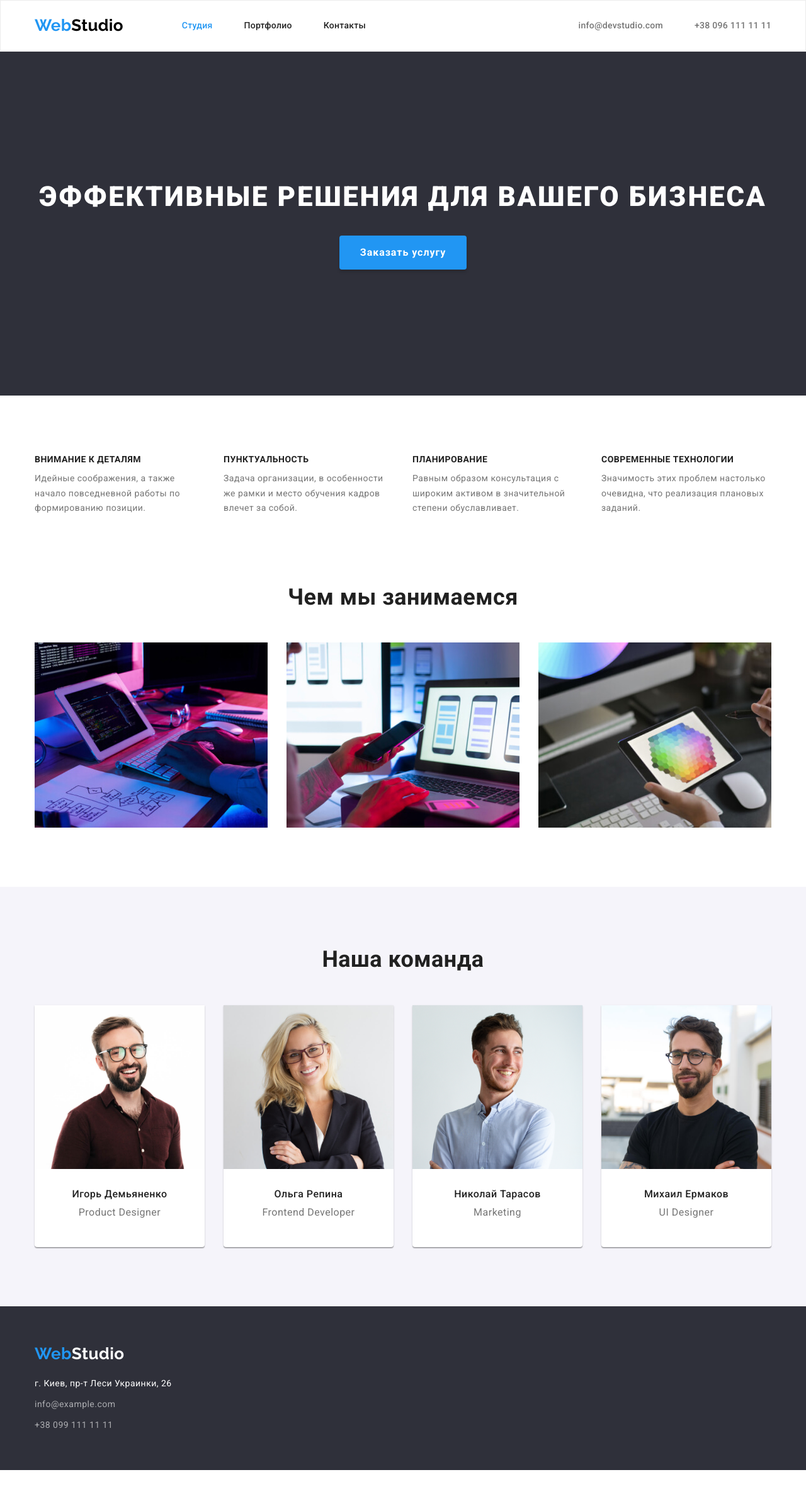
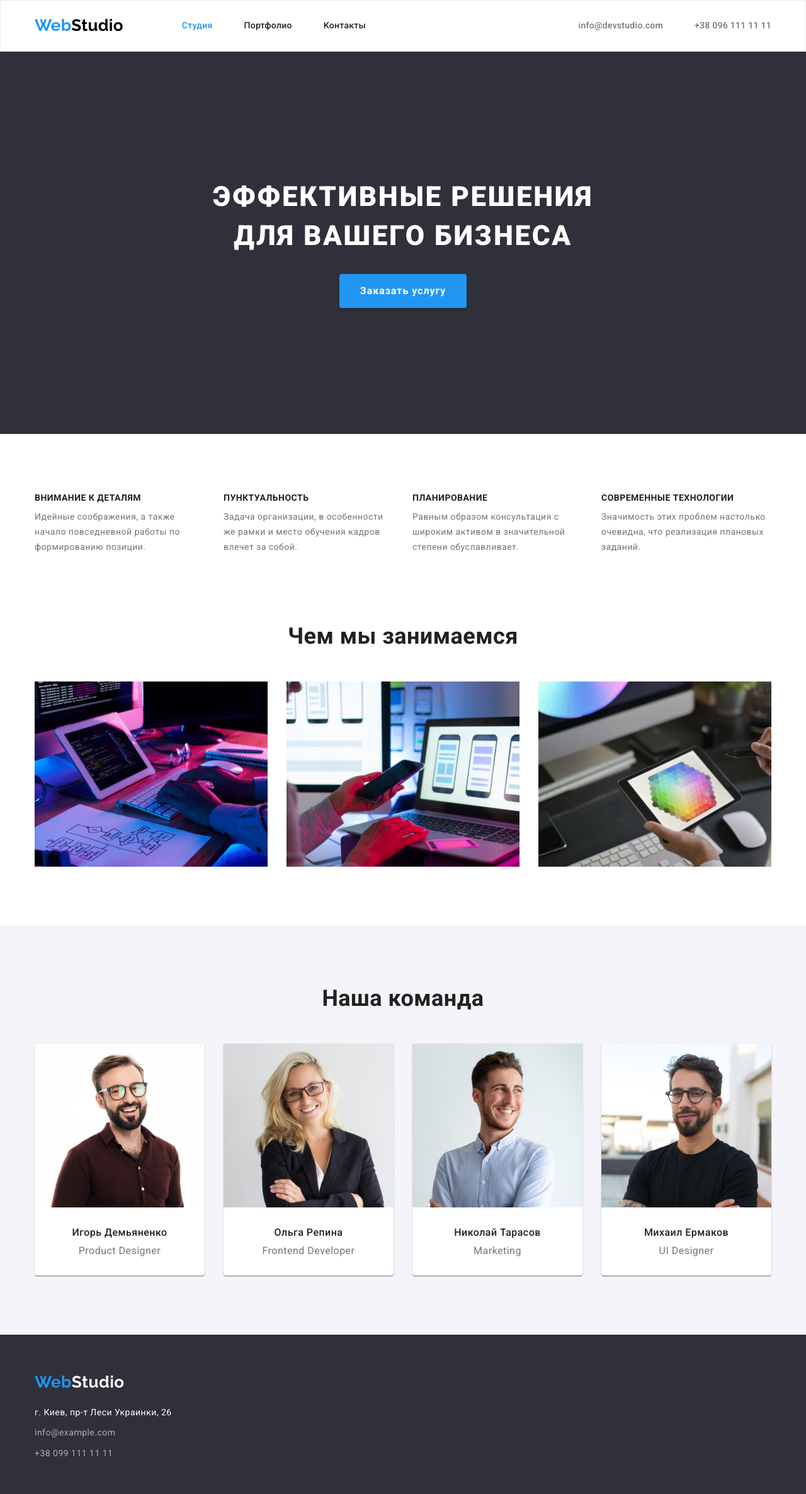
Before and after one commit to Katarina-KL/goit-markup-hw-03, a plain HTML site: page index.html in a window 1280 px wide. Shown: the whole page at 63% size. Before the commit the page ends 2334 px from the top, so only its background shows below. Drawn offline with nearby package versions, Linux system fonts and the light colour scheme.

Commit message:
Styles in main.css and index.html corrected

```diff
--- a/css/main.css
+++ b/css/main.css
@@ -3,6 +3,8 @@
 */
 
 :root {
+   --main-font: 'Roboto', sans-serif;
+   --logo-font: 'Raleway', sans-serif;
    --accent-color: #2196f3;
    --body-hero-color: #fff;
    --title-color: #212121;
@@ -41,7 +43,7 @@ p {
 }
 
 body {
-   font-family: 'Roboto', sans-serif;
+   font-family: var(--main-font);
    letter-spacing: .03em;
    color: var(--main-text-color);
 
@@ -81,14 +83,14 @@ body {
 }
 
 .logo-accent {
-   font-family: 'Raleway', sans-serif;
+   font-family: var(--logo-font);
    font-size: 26px;
    font-weight: 700;
    line-height: 1.2;
 }
 
 .logo-header {
-   font-family: 'Raleway', sans-serif;
+   font-family: var(--logo-font);
    font-size: 26px;
    font-weight: 700;
    line-height: 1.2;
@@ -186,10 +188,14 @@ img {
 */
 
 /* Герой - главный баннер (слоган и кнопка "Заказать услугу") */
-.hero { text-align: center; }
+.hero {
+   padding-top: 200px;
+   padding-bottom: 200px;
+
+   text-align: center;
+}
 
 .hero-title {
-   padding-top: 200px;
    margin-bottom: 30px;
 
    font-size: 44px;
@@ -199,6 +205,8 @@ img {
    color: var(--body-hero-color);
    text-transform: uppercase;
 }
+
+.hero-indent { display: block; }
 
 .hero-button {
    border-radius: 4px;
@@ -215,10 +223,6 @@ img {
    background-color: var(--accent-color);
    border: 1px solid transparent;
    box-shadow: var(--hero-btn-shadow);
-}
-
-.hero-btn-container {
-   padding-bottom: 200px;
 }
 
 .hero-button:hover,
@@ -283,7 +287,6 @@ img {
 .section-team-description {
    padding-bottom: 30px;
    margin-top: 30px;
-   margin-bottom: 0;
 }
 
 .section-title-team {
@@ -295,6 +298,8 @@ img {
 }
 
 .section-text-team {
+   margin-bottom: 0;
+
    font-size: 16px;
    line-height: 1.2;
    text-align: center;
@@ -304,15 +309,19 @@ img {
 * Общие стили для футера (лого, ссылки с адресом и контактами)
 */
 
-.footer-links { font-family: 'Roboto', sans-serif; }
+.footer-links {
+   padding-top: 60px;
+   padding-bottom: 60px;
+
+   font-family: var(--main-font);
+}
 
 .full-logo-footer {
-   padding-top: 60px;
    margin-bottom: 20px;
 }
 
 .logo-footer {
-   font-family: 'Raleway', sans-serif;
+   font-family: var(--logo-font);
    font-size: 26px;
    font-weight: 700;
    line-height: 1.2;
@@ -324,8 +333,6 @@ img {
 }
 
 .contacts-footer { margin-top: 9px; }
-
-.contacts-footer:last-child { padding-bottom: 60px; }
 
 .contacts-footer .link { color: var(--footer-contacts-color); }
 
@@ -399,10 +406,9 @@ img {
 .flex-element:nth-last-child(-n + 3) { margin-bottom: 0; }
 
 .section-project-description {
-   padding-top: 20px;
-   padding-bottom: 20px;
-   padding-left: 24px;
+   padding: 20px 24px;
    margin-bottom: 0;
+
    border: 1px solid var(--project-border);
    border-top: 0;
 }
--- a/index.html
+++ b/index.html
@@ -59,11 +59,12 @@
     <main>
       <!-- Герой -->
       <section class="hero">
-        <div class="container hero">
-          <h1 class="hero-title">Эффективные решения для вашего бизнеса</h1>
-          <div class="hero-btn-container">
-            <button type="button" class="hero-button">Заказать услугу</button>
-          </div>
+        <div class="container">
+          <h1 class="hero-title">
+            Эффективные решения
+            <span class="hero-indent">для вашего бизнеса</span>
+          </h1>
+          <button type="button" class="hero-button">Заказать услугу</button>
         </div>
       </section>
 
```
